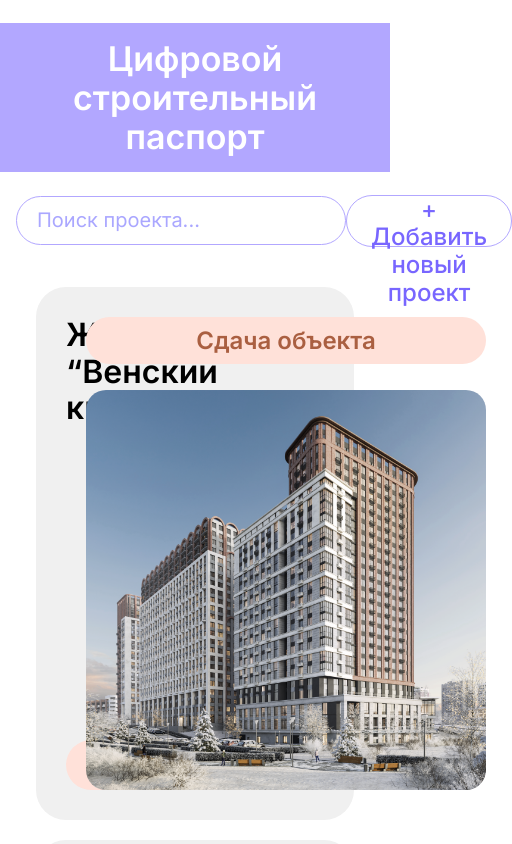
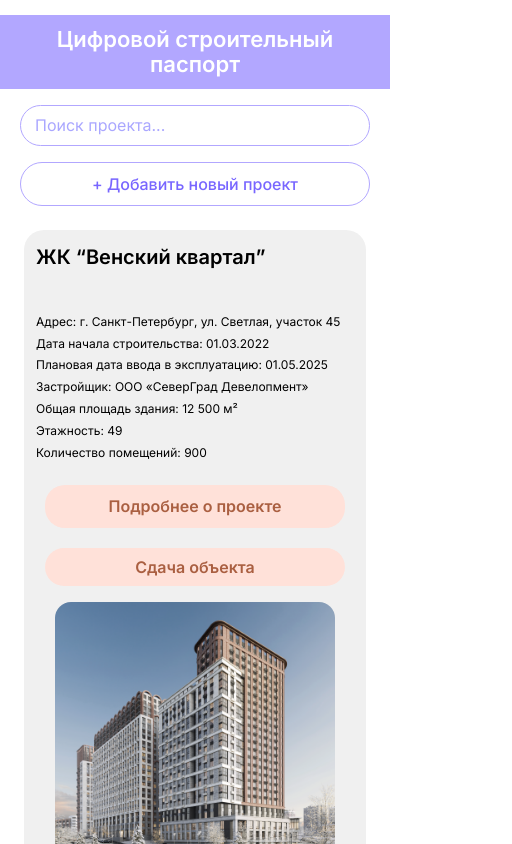
Before and after one commit to D1flector/Digital-passport, a React (Vite) app: page / in a window 390 px wide. Shown: the top 844 px of the page, 512 px wide, since content can reach past the window. Built offline with nearby package versions, Linux system fonts and the light colour scheme.

Commit message:
feat: адаптировал главное меню под различные устройства

```diff
--- a/src/css/index.css
+++ b/src/css/index.css
@@ -219,3 +219,365 @@ main {
   background-color: #DED9FF;
   color: #4E41AA;
 }
+
+
+@media (max-width: 1165px) {
+  .project-name {
+    font-size: 26px;
+  }
+
+  .project-list {
+    font-size: 18px;
+  }
+
+  .search-input {
+    font-size: 18px;
+  }
+
+  .add-btn {
+    font-size: 20px;
+  }
+}
+
+@media (max-width: 1024px) {
+  .project-name {
+    font-size: 22px;
+    display: flex;
+    justify-content: space-between;
+    align-items: center;
+    flex-wrap: wrap;
+  }
+
+  .project-status {
+    font-size: 20px;
+    border-radius: 16px;
+    white-space: nowrap;
+    margin-top: 4px;
+  }
+
+  .project-list {
+    font-size: 16px;
+    gap: 6px;
+  }
+
+  .btn-details {
+    font-size: 20px;
+  }
+
+  .project-side {
+    width: 400px;
+  }
+
+  .project-img {
+    width: 400px;
+    height: 400px;
+    object-fit: cover;
+  }
+
+  .search-input {
+    font-size: 18px;
+    width: 500px;
+  }
+
+  .add-btn {
+    font-size: 18px;
+    width: auto;
+  }
+}
+
+@media (max-width: 980px) {
+  .project-side {
+    width: 90%;
+    max-width: 380px;
+    margin: 0 auto;
+  }
+
+  .project-img {
+    width: 100%;
+    height: auto;
+    max-height: 320px;
+    transition: all 0.3s ease;
+  }
+
+  .project-status {
+    font-size: 18px;
+    padding: 8px 14px;
+    border-radius: 20px;
+    white-space: nowrap;
+    text-align: center;
+  }
+
+  .btn-details {
+    font-size: 18px;
+    width: 100%;
+    max-width: 320px;
+    margin-top: 10px;
+  }
+}
+
+@media (max-width: 950px) {
+  .project-img {
+    width: 100%;
+    max-width: 300px;
+    height: auto;
+    min-height: 220px;
+    max-height: 360px;
+    object-fit: cover;
+    transition: all 0.3s ease;
+  }
+
+  .project-status {
+    font-size: 16px;
+    padding: 6px 12px;
+    border-radius: 18px;
+    white-space: nowrap;
+    text-align: center;
+    max-width: 300px;
+    width: 100%;
+    margin: 0 auto;
+    box-sizing: border-box;
+  }
+
+  .project-list {
+    font-size: 14px;
+    gap: 6px;
+  }
+}
+
+@media (max-width: 880px) {
+  .project-side {
+    max-width: 340px;
+  }
+
+  .project-status {
+    font-size: 16px;
+  }
+
+  .search-input {
+    max-width: 350px;
+  }
+}
+
+@media (max-width: 780px) {
+  .project-side {
+    max-width: 300px;
+  }
+
+  .project-img {
+    max-height: 280px;
+  }
+
+  .project-status {
+    font-size: 15px;
+    padding: 6px 10px;
+  }
+}
+
+@media (max-width: 768px) {
+  main {
+    padding: 0 12px;
+  }
+
+  .project-card {
+    padding: 16px;
+    margin: 16px auto;
+  }
+
+  .project-info {
+    flex-direction: column;
+    align-items: center;
+    padding: 24px 16px;
+    min-height: auto;
+    gap: 20px;
+  }
+
+  .project-details {
+    width: 100%;
+    text-align: center;
+    order: 1;
+    display: flex;
+    flex-direction: column;
+    align-items: center;
+  }
+
+  .project-name {
+    font-size: 24px;
+    margin-bottom: 20px;
+    text-align: center;
+    width: 100%;
+  }
+
+  .project-list {
+    font-size: 18px;
+    margin-top: 0;
+    gap: 8px;
+    text-align: left;
+    max-width: 500px;
+    margin-left: auto;
+    margin-right: auto;
+    width: 100%;
+  }
+
+  .project-side {
+    width: 100%;
+    max-width: 400px;
+    order: 2;
+    gap: 16px;
+    display: flex;
+    flex-direction: column;
+    align-items: center;
+  }
+
+  .project-img {
+    width: 100%;
+    max-width: 350px;
+    height: auto;
+    aspect-ratio: 1;
+    object-fit: cover;
+  }
+
+  .project-status {
+    font-size: 18px;
+    padding: 12px 16px;
+    border-radius: 25px;
+    max-width: 300px;
+    width: 100%;
+  }
+
+  .btn-details {
+    width: 100%;
+    max-width: 300px;
+    font-size: 18px;
+    padding: 14px 16px;
+    margin: 16px auto 0;
+    order: 3;
+  }
+
+  .controls-wrapper {
+    flex-direction: column;
+    gap: 16px;
+    margin-top: 16px;
+  }
+
+  .search-input {
+    width: 100%;
+    font-size: 16px;
+    padding: 12px 16px;
+  }
+
+  .add-btn {
+    width: 100%;
+    font-size: 18px;
+    width: 350px;
+  }
+}
+
+@media (max-width: 550px) {
+  .project-list {
+    font-size: 16px;
+    margin-top: 0;
+    gap: 8px;
+    text-align: left;
+    margin-left: auto;
+    margin-right: auto;
+    width: 100%;
+  }
+}
+
+@media (max-width: 550px) {
+  .project-list {
+    font-size: 14px;
+    margin-top: 0;
+    gap: 8px;
+    text-align: left;
+    margin-left: auto;
+    margin-right: auto;
+    width: 100%;
+  }
+}
+
+@media (max-width: 480px) {
+  .header-name {
+    font-size: 22px;
+    padding: 12px;
+  }
+
+  .project-card {
+    padding: 12px;
+    margin: 12px auto;
+  }
+
+  .project-info {
+    padding: 16px 12px;
+    border-radius: 20px;
+    gap: 20px;
+  }
+
+  .project-name {
+    font-size: 20px;
+  }
+
+  .project-list {
+    font-size: 14px;
+    margin-top: 16px;
+  }
+
+  .project-img {
+    max-width: 280px;
+    border-radius: 16px;
+  }
+
+  .project-status {
+    font-size: 16px;
+    padding: 10px 12px;
+    border-radius: 20px;
+  }
+
+  .btn-details {
+    font-size: 16px;
+    padding: 12px;
+    border-radius: 20px;
+  }
+
+  .search-input {
+    font-size: 16px;
+    padding: 10px 14px;
+    border-radius: 25px;
+  }
+
+  .add-btn {
+    font-size: 16px;
+    height: 44px;
+    border-radius: 25px;
+  }
+}
+
+@media (max-width: 400px) {
+  .project-list {
+    font-size: 12px;
+  }
+}
+
+@media (max-width: 360px) {
+  .project-img {
+    max-width: 240px;
+  }
+
+  .project-name {
+    font-size: 18px;
+  }
+
+  .project-list {
+    font-size: 10px;
+  }
+
+  .project-status {
+    font-size: 14px;
+    padding: 8px 10px;
+  }
+
+  .btn-details {
+    font-size: 14px;
+    padding: 10px;
+  }
+}
```
